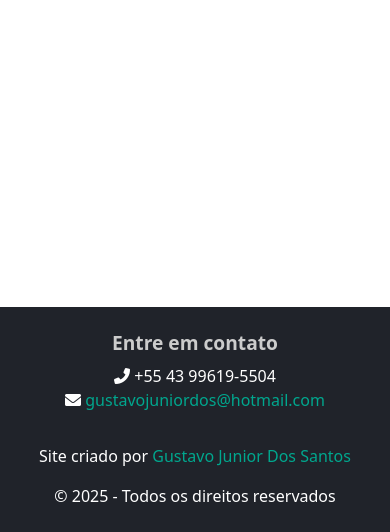
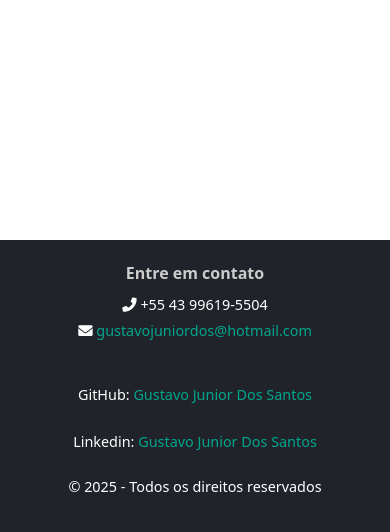
Before and after one commit to gustavodsantos/to-do-list, a Django app: template mysite/base/templates/base/base.html in a window 390 px wide. Shown: the part 312-844 px from the top of the page. Run offline with Django 5.2, Linux system fonts and the light colour scheme; the template is opened without the code that fills it, so the values that code supplies are empty.

Commit message:
Adicionado responsividade ao footer

```diff
--- a/mysite/base/static/base/css/responsive.css
+++ b/mysite/base/static/base/css/responsive.css
@@ -20,6 +20,23 @@
 
     button, .btn {
         font-size: 0.9rem;
+    }
+
+    .footer .col-12 {
+        margin-bottom: 10px; /* Reduzir o espaçamento entre as colunas */
+    }
+    .footer h5 {
+        font-size: 1rem; /* Reduzir o tamanho da fonte do título */
+    }
+    .footer p, .footer small, .footer a {
+        font-size: 0.9rem; /* Reduzir o tamanho da fonte do texto */
+    }
+    .footer {
+        text-align: left; /* Alinhar o texto à esquerda em telas pequenas */
+    }
+    .footer a {
+        padding: 5px 0; /* Aumentar a área clicável dos links */
+        display: inline-block;
     }
 }
 
--- a/mysite/base/templates/base/base.html
+++ b/mysite/base/templates/base/base.html
@@ -27,7 +27,8 @@
                 </a>
 
                 <!-- Botão para Menu Responsivo -->
-                    <button class="navbar-toggler" type="button" data-bs-toggle="collapse" data-bs-target="#navbarNav" aria-controls="navbarNav" aria-expanded="false" aria-label="Toggle navigation">
+                <button class="navbar-toggler" type="button" data-bs-toggle="collapse" data-bs-target="#navbarNav"
+                        aria-controls="navbarNav" aria-expanded="false" aria-label="Toggle navigation">
                     <span class="navbar-toggler-icon"></span>
                 </button>
 
@@ -36,12 +37,14 @@
                     <ul class="navbar-nav me-auto">
                         {% if request.user.is_authenticated %}
                             <li class="nav-item">
-                                    <a class="nav-link {% if request.resolver_match.url_name == 'password_change' %}active{% endif %}" href="{% url 'password_change' %}">
+                                <a class="nav-link {% if request.resolver_match.url_name == 'password_change' %}active{% endif %}"
+                                   href="{% url 'password_change' %}">
                                     <i class="fa fa-key"></i> Alterar senha
                                 </a>
                             </li>
                             <li class="nav-item">
-                                    <a class="nav-link btn btn-danger text-light" href="{% url 'logout' %}" onclick="event.preventDefault(); document.getElementById('logout-form').submit();">
+                                <a class="nav-link btn btn-danger text-light" href="{% url 'logout' %}"
+                                   onclick="event.preventDefault(); document.getElementById('logout-form').submit();">
                                     <i class="fa fa-sign-out-alt"></i> Sair
                                 </a>
                                 <form id="logout-form" action="{% url 'logout' %}" method="post" class="d-none">
@@ -50,12 +53,14 @@
                             </li>
                         {% else %}
                             <li class="nav-item">
-                                    <a class="nav-link {% if request.resolver_match.url_name == 'login' %}active{% endif %}" href="{% url 'login' %}">
+                                <a class="nav-link {% if request.resolver_match.url_name == 'login' %}active{% endif %}"
+                                   href="{% url 'login' %}">
                                     <i class="fa fa-sign-in-alt"></i> Login
                                 </a>
                             </li>
                             <li class="nav-item">
-                                    <a class="nav-link {% if request.resolver_match.url_name == 'base:registrar_usuario' %}active{% endif %}" href="{% url 'base:registrar_usuario' %}">
+                                <a class="nav-link {% if request.resolver_match.url_name == 'base:registrar_usuario' %}active{% endif %}"
+                                   href="{% url 'base:registrar_usuario' %}">
                                     <i class="fa fa-user-plus"></i> Cadastre-se
                                 </a>
                             </li>
@@ -72,7 +77,45 @@
     </div>
 
     <!-- Rodapé -->
-        {% include 'base/footer.html' with contato_email='gustavojuniordos@hotmail.com' only %}
+    <footer class="footer main-footer py-4">
+        <div class="container">
+            <div class="row justify-content-between align-items-center text-center text-md-start">
+                <!-- Informações de contato -->
+                <div class="col-12 col-md-6 mb-3 mb-md-0">
+                    <h5>Entre em contato</h5>
+                    <p>
+                        <i class="fas fa-phone-alt"></i> +55 43 99619-5504<br>
+                        <i class="fas fa-envelope"></i>
+                        <a href="mailto:gustavojuniordos@hotmail.com" aria-label="Enviar e-mail para gustavojuniordos@hotmail.com">
+                            gustavojuniordos@hotmail.com
+                        </a>
+                    </p>
+                </div>
+
+                <!-- Direitos autorais -->
+                <div class="col-12 col-md-6">
+                    <p>
+                        GitHub:
+                        <a href="https://github.com/gustavodsantos?tab=repositories"
+                           target="_blank"
+                           aria-label="Perfil no GitHub de Gustavo Junior Dos Santos">
+                            Gustavo Junior Dos Santos
+                        </a>
+                    </p>
+                    <p>
+                        Linkedin:
+                        <a href="https://www.linkedin.com/in/gustavo-junior-dos-santos/"
+                           target="_blank"
+                           aria-label="Perfil no LinkedIn de Gustavo Junior Dos Santos">
+                            Gustavo Junior Dos Santos
+                        </a>
+                    </p>
+                    <small>© {% now 'Y' %} - Todos os direitos reservados</small>
+                </div>
+            </div>
+        </div>
+    </footer>
+
 </div>
 
 <script src="https://cdn.jsdelivr.net/npm/bootstrap@5.3.3/dist/js/bootstrap.bundle.min.js"
--- a/mysite/base/templates/base/footer.html
+++ /dev/null
@@ -1,30 +0,0 @@
-<footer class="footer main-footer py-4">
-    <div class="container">
-        <div class="row justify-content-between align-items-center text-center text-md-start">
-            <!-- Informações de contato -->
-            <div class="col-12 col-md-6 mb-3 mb-md-0">
-                <h5>Entre em contato</h5>
-                <p>
-                    <i class="fas fa-phone-alt"></i> +55 43 99619-5504<br>
-                    <i class="fas fa-envelope"></i>
-                    <a href="mailto:{{ contato_email }}" aria-label="Enviar e-mail para {{ contato_email }}">
-                        {{ contato_email }}
-                    </a>
-                </p>
-            </div>
-
-            <!-- Direitos autorais -->
-            <div class="col-12 col-md-6">
-                <p>
-                    Site criado por
-                    <a href="https://www.linkedin.com/in/gustavo-junior-dos-santos/"
-                        target="_blank"
-                        aria-label="Perfil no LinkedIn de Gustavo Junior Dos Santos">
-                        Gustavo Junior Dos Santos
-                    </a>
-                </p>
-                <small>© {% now 'Y' %} - Todos os direitos reservados</small>
-            </div>
-        </div>
-    </div>
-</footer>
```
Also changed, not shown: 1 other file. Lines whose indentation alone changed are shown as unchanged.
